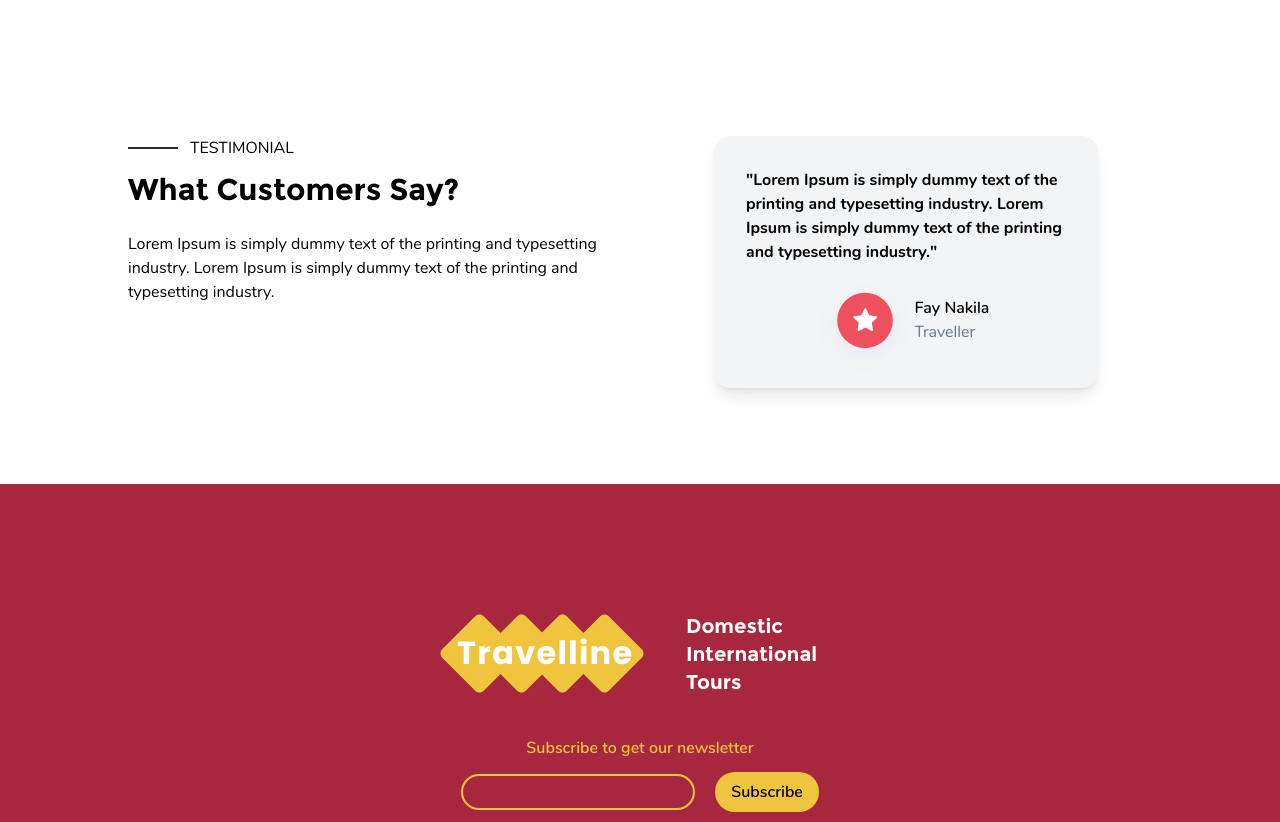
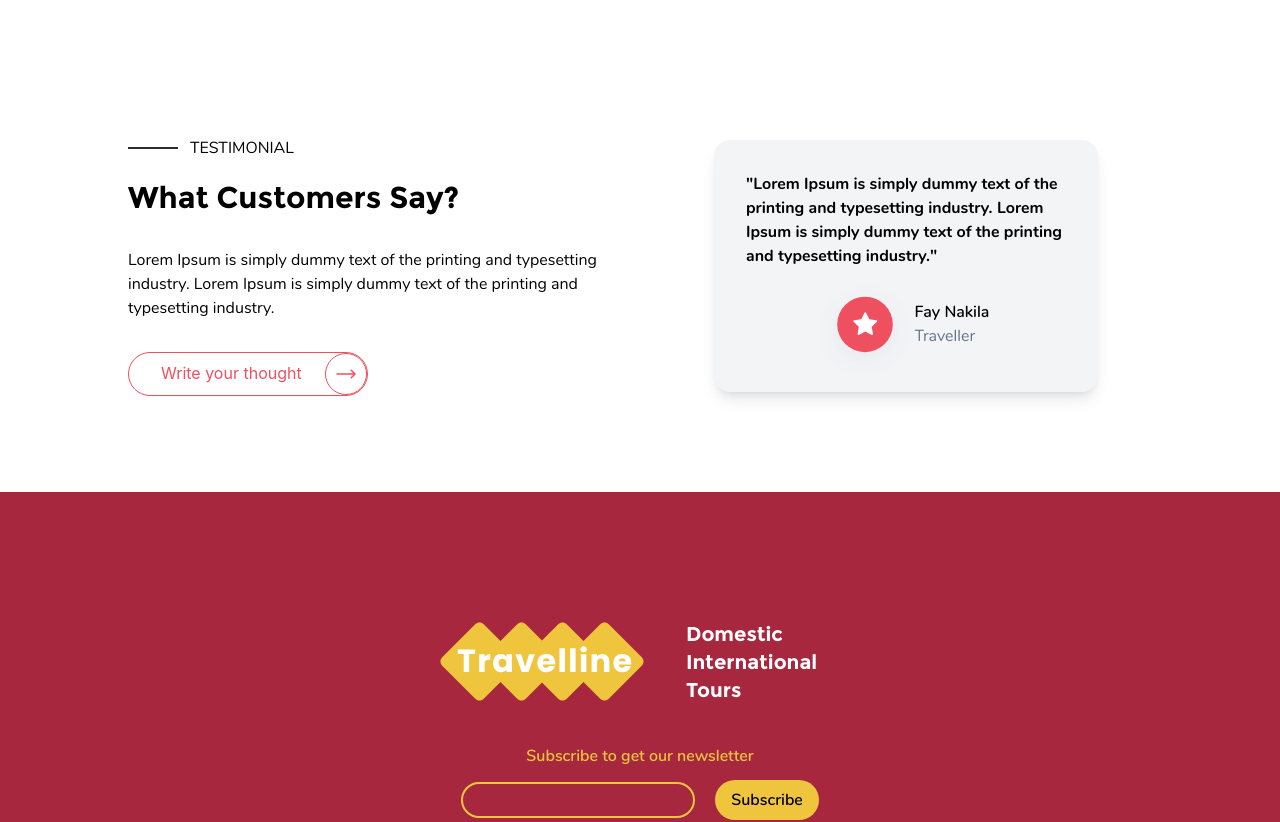
Before and after one commit to defz7/travelline, a Next.js app: page / in a window 1280 px wide. Shown: the part 4500-5322 px from the top of the page. Built offline with nearby package versions, Linux system fonts and the light colour scheme.

Commit message:
update testimony section and install heroicons

```diff
--- a/components/Home/testimony.tsx
+++ b/components/Home/testimony.tsx
@@ -1,16 +1,32 @@
+import { ArrowLongRightIcon } from '@heroicons/react/24/outline';
+
 function Testimony() {
     return(
         <div className="relative bg-white">
             <div className="grid w-full py-24 px-16 xl:px-32 2xl:px-52">
                 <div className="grid xl:grid-cols-2 gap-10">
-                    <div className="lg:max-w-lg 2xl:max-w-xl space-y-3">
+                    <div className="lg:max-w-lg 2xl:max-w-xl space-y-5">
                         <div className="flex items-center">
                             <div className="border border-[#2C2D32] w-[50px] h-0 mr-3"></div>
-                            <p className="font-nunito uppercase">Testimonial</p>
+                            <p className="font-nunito uppercase">
+                                Testimonial
+                            </p>
                         </div>
-                        <p className="text-3xl font-montserratBold">What Customers Say?</p>
-                        <p className="font-nunito text-base pt-3">Lorem Ipsum is simply dummy text of the printing and typesetting industry.
-                            Lorem Ipsum is simply dummy text of the printing and typesetting industry.</p>
+                        <p className="text-3xl font-montserratBold">
+                            What Customers Say?
+                        </p>
+                        <p className="font-nunito text-base py-3">
+                            Lorem Ipsum is simply dummy text of the printing and typesetting industry.
+                            Lorem Ipsum is simply dummy text of the printing and typesetting industry.
+                        </p>
+                        <button className="flex justify-between w-[220px] md:w-[240px] rounded-full border border-[#EE5060] cursor-pointer">
+                            <div className="grid content-center justify-items-center pl-8 pt-2 text-[#EE5060]">
+                                Write your thought
+                            </div>
+                            <div className="p-2 rounded-full border border-[#EE5060]">
+                                <ArrowLongRightIcon className="w-6 text-[#EE5060]"/>
+                            </div>
+                        </button>
                     </div>
                     <div className="grid content-center justify-items-center">
                         <div className="flex items-center p-8 pb-3 rounded-2xl shadow-lg bg-gray-100 max-w-xl">
--- a/package.json
+++ b/package.json
@@ -9,6 +9,7 @@
     "lint": "next lint"
   },
   "dependencies": {
+    "@heroicons/react": "^2.0.11",
     "next": "12.1.5",
     "react": "18.0.0",
     "react-dom": "18.0.0"
```
Also changed, not shown: 1 other file (tests, documents, lock files or other folders).
